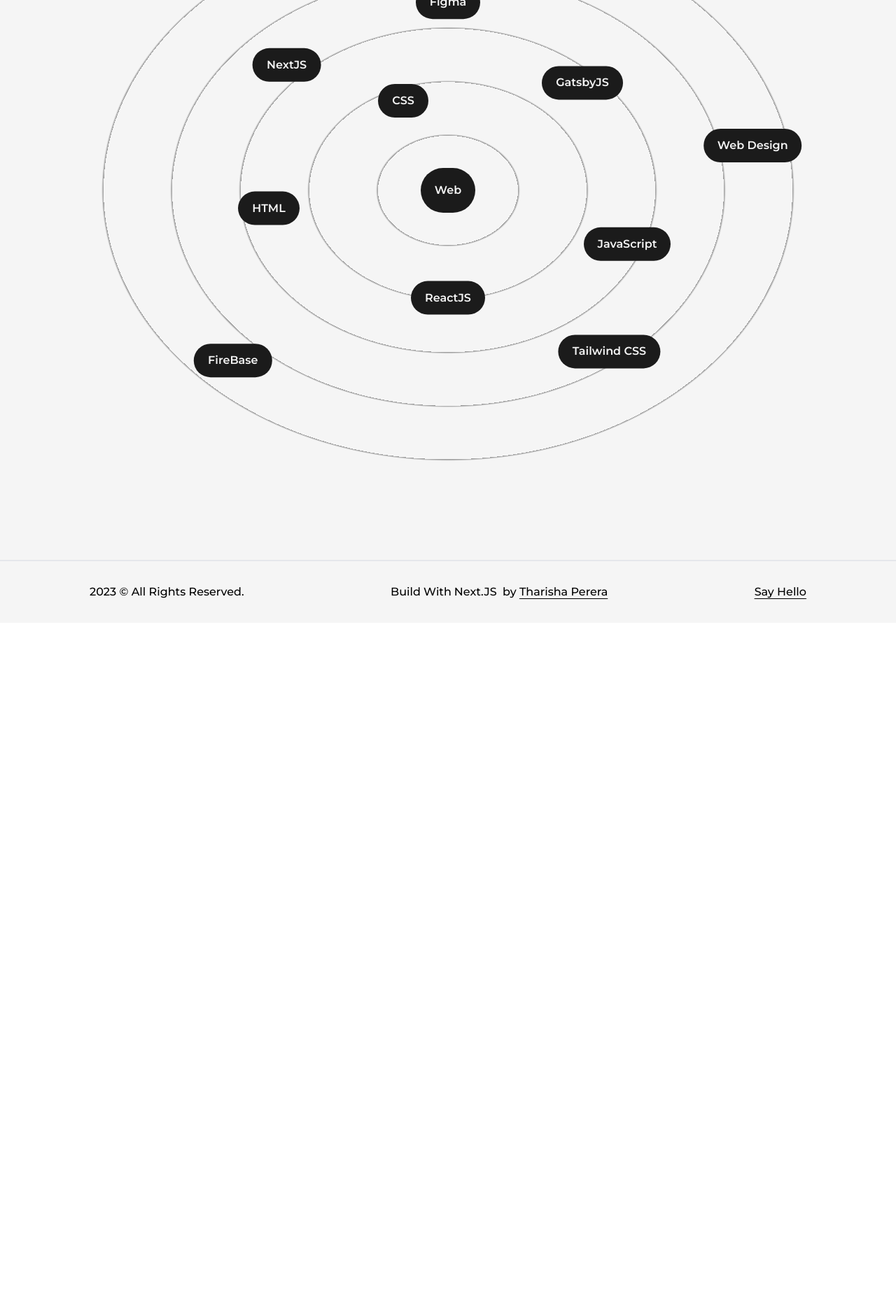
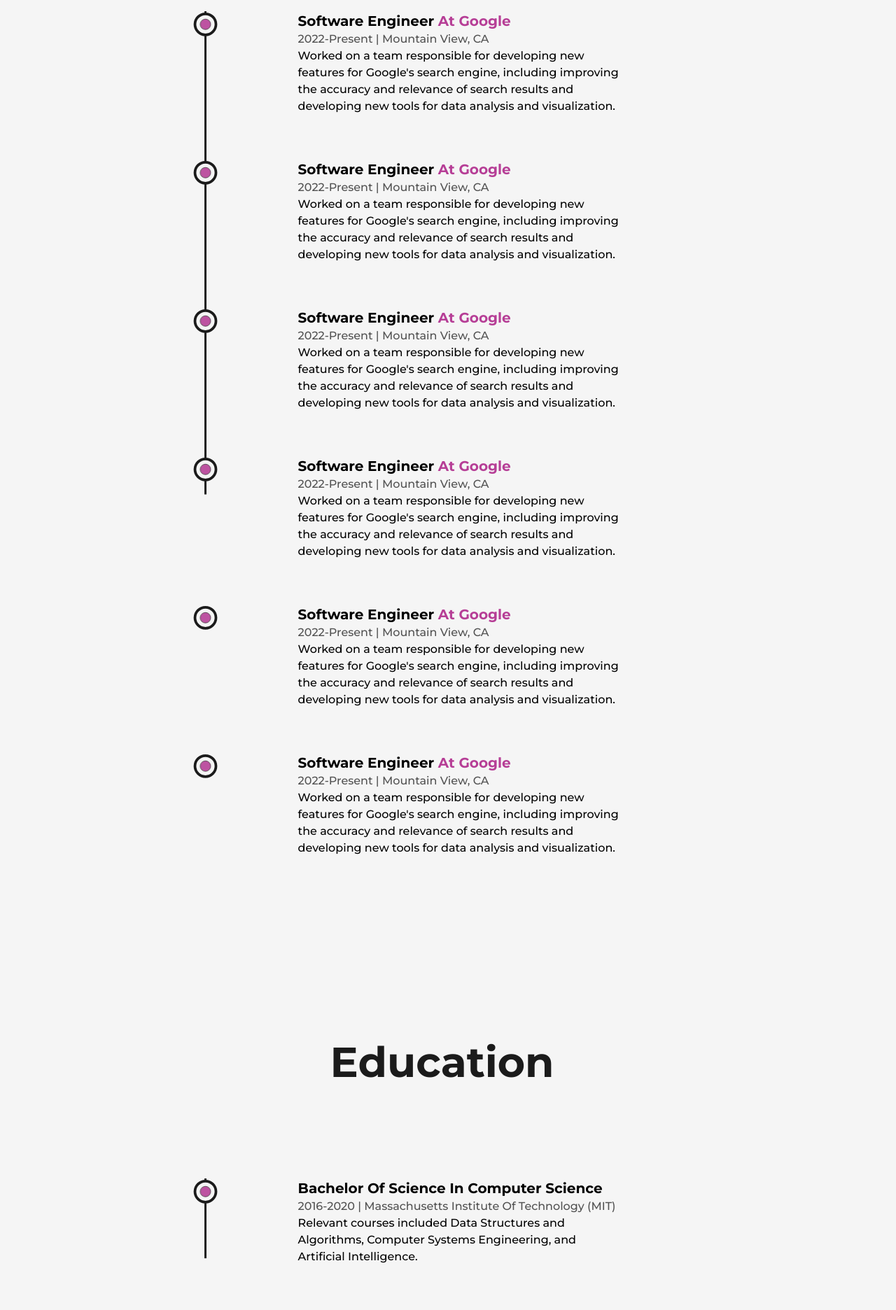
Before and after one commit to TharishaPerera/portfolio-next, a Next.js app: page /about in a window 1280 px wide. Shown: the part 1360-3232 px from the top of the page at 70% size. Before the commit the page ends 2250 px from the top, so only its background shows below. Built offline with nearby package versions, Linux system fonts and the light colour scheme.

Commit message:
about page

```diff
--- a/src/components/AnimatedText.js
+++ b/src/components/AnimatedText.js
@@ -31,7 +31,7 @@
 const AnimatedText = ({text, className=""}) => {
   return (
     <div className='w-full mx-auto py-2 flex items-center justify-center text-center overflow-hidden'>
-        <motion.h1 className={`inline-block w-full text-dark font-bold capitalize text-8xl ${className}`} variants={quote} initial="initial" animate="animate">
+        <motion.h1 className={`inline-block w-full text-dark font-bold capitalize text-8xl ${className}`} variants={quote} initial="initial" whileInView="animate">
             {
                 text.split(" ").map((word, index) =>
                     <motion.span key={word+'-'+index} className='inline-block' variants={singleWord}>
--- /dev/null
+++ b/src/components/Education.js
@@ -0,0 +1,80 @@
+import React, { useRef } from "react";
+import { motion, spring, useScroll } from "framer-motion";
+import { LiIcon } from "./LiIcon";
+import AnimatedText from "./AnimatedText";
+
+const Details = ({ type, time, place, info }) => {
+    const ref = useRef(null)
+    return (
+        <li ref={ref} className="my-8 first:mt-0 last:mb-0 w-[60%] mx-auto flex flex-col items-center justify-between">
+            <LiIcon reference={ref} />
+            <motion.div initial={{y:50}} whileInView={{y:0}} transition={{duration:0.5, type:spring}} >
+                <h3 className="capitalize font-bold text-xl">
+                    {type}
+                </h3>
+                <span className="capitalize font-medium text-dark/75">
+                    {time} | {place}
+                </span>
+                <p className="font-medium w-full">{info}</p>
+            </motion.div>
+        </li>
+    );
+};
+
+const Education = () => {
+    const ref = useRef(null)
+    const { scrollYProgress } = useScroll(
+        {
+            target: ref,
+            offset: ["start end", "center start"]
+        }
+    )
+    return (
+        <div className="my-64">
+            <AnimatedText text="Education" className="!font-bold !text-6xl !mb-32 !w-full !text-center" />
+            {/* <h2 className="font-bold text-6xl mb-32 w-full text-center">
+                Eductaion
+            </h2> */}
+
+            <div ref={ref} className="w-[75%] mx-auto relative">
+                <motion.div
+                    style={{scaleY: scrollYProgress}}
+                    className="absolute left-9 top-0 w-[3px] h-full bg-dark origin-top"
+                />
+
+                <ul className="w-full flex flex-col items-start justify-between ml-4">
+                    {/* <Details
+                        type=""
+                        time=""
+                        place=""
+                        info=""
+                    /> */}
+                    <Details
+                        type="Bachelor Of Science In Computer Science"
+                        time="2016-2020"
+                        place="Massachusetts Institute Of Technology (MIT)"
+                        info="Relevant courses included Data Structures and Algorithms, Computer Systems Engineering, and Artificial
+                        Intelligence."
+                    />
+                    <Details
+                        type="Bachelor Of Science In Computer Science"
+                        time="2016-2020"
+                        place="Massachusetts Institute Of Technology (MIT)"
+                        info="Relevant courses included Data Structures and Algorithms, Computer Systems Engineering, and Artificial
+                        Intelligence."
+                    />
+                    <Details
+                        type="Bachelor Of Science In Computer Science"
+                        time="2016-2020"
+                        place="Massachusetts Institute Of Technology (MIT)"
+                        info="Relevant courses included Data Structures and Algorithms, Computer Systems Engineering, and Artificial
+                        Intelligence."
+                    />
+
+                </ul>
+            </div>
+        </div>
+    );
+};
+
+export default Education;
--- /dev/null
+++ b/src/components/Experience.js
@@ -0,0 +1,121 @@
+import React, { useRef } from "react";
+import { motion, spring, useScroll } from "framer-motion";
+import { LiIcon } from "./LiIcon";
+import AnimatedText from "./AnimatedText";
+
+const Details = ({ position, company, companyLink, time, address, work }) => {
+    const ref = useRef(null)
+    return (
+        <li ref={ref} className="my-8 first:mt-0 last:mb-0 w-[60%] mx-auto flex flex-col items-center justify-between">
+            <LiIcon reference={ref} />
+            <motion.div initial={{y:50}} whileInView={{y:0}} transition={{duration:0.5, type:spring}} >
+                <h3 className="capitalize font-bold text-xl">
+                    {position}&nbsp;
+                    <a
+                        href={companyLink}
+                        target="_blank"
+                        className="text-primary capitalize"
+                    >
+                        at&nbsp;{company}
+                    </a>
+                </h3>
+                <span className="capitalize font-medium text-dark/75">
+                    {time} | {address}
+                </span>
+                <p className="font-medium w-full">{work}</p>
+            </motion.div>
+        </li>
+    );
+};
+
+const Experience = () => {
+    const ref = useRef(null)
+    const { scrollYProgress } = useScroll(
+        {
+            target: ref,
+            offset: ["start end", "center start"]
+        }
+    )
+    return (
+        <div className="my-64">
+            <AnimatedText text="Experience" className="!font-bold !text-6xl !mb-32 !w-full !text-center" />
+            {/* <h2 className="font-bold text-6xl mb-32 w-full text-center">
+                Experience
+            </h2> */}
+
+            <div ref={ref} className="w-[75%] mx-auto relative">
+                <motion.div
+                    style={{scaleY: scrollYProgress}}
+                    className="absolute left-9 top-0 w-[3px] h-full bg-dark origin-top"
+                />
+
+                <ul className="w-full flex flex-col items-start justify-between ml-4">
+                    {/* <Details
+                    position=""
+                    company=""
+                    time=""
+                    address=""
+                    work=""
+                /> */}
+
+                    <Details
+                        position="Software Engineer"
+                        company="Google"
+                        time="2022-Present"
+                        address="Mountain View, CA"
+                        work="Worked on a team responsible for developing new features for Google's
+                    search engine, including improving the accuracy and relevance of search results and
+                    developing new tools for data analysis and visualization."
+                    />
+                    <Details
+                        position="Software Engineer"
+                        company="Google"
+                        time="2022-Present"
+                        address="Mountain View, CA"
+                        work="Worked on a team responsible for developing new features for Google's
+                    search engine, including improving the accuracy and relevance of search results and
+                    developing new tools for data analysis and visualization."
+                    />
+                    <Details
+                        position="Software Engineer"
+                        company="Google"
+                        time="2022-Present"
+                        address="Mountain View, CA"
+                        work="Worked on a team responsible for developing new features for Google's
+                    search engine, including improving the accuracy and relevance of search results and
+                    developing new tools for data analysis and visualization."
+                    />
+                    <Details
+                        position="Software Engineer"
+                        company="Google"
+                        time="2022-Present"
+                        address="Mountain View, CA"
+                        work="Worked on a team responsible for developing new features for Google's
+                    search engine, including improving the accuracy and relevance of search results and
+                    developing new tools for data analysis and visualization."
+                    />
+                    <Details
+                        position="Software Engineer"
+                        company="Google"
+                        time="2022-Present"
+                        address="Mountain View, CA"
+                        work="Worked on a team responsible for developing new features for Google's
+                    search engine, including improving the accuracy and relevance of search results and
+                    developing new tools for data analysis and visualization."
+                    />
+                    <Details
+                        position="Software Engineer"
+                        company="Google"
+                        time="2022-Present"
+                        address="Mountain View, CA"
+                        work="Worked on a team responsible for developing new features for Google's
+                    search engine, including improving the accuracy and relevance of search results and
+                    developing new tools for data analysis and visualization."
+                    />
+                </ul>
+            </div>
+        </div>
+    );
+};
+
+export default Experience;
--- /dev/null
+++ b/src/components/LiIcon.js
@@ -0,0 +1,20 @@
+import React from 'react'
+import { motion, useScroll } from 'framer-motion'
+
+export const LiIcon = ({reference}) => {
+    const { scrollYProgress } = useScroll(
+        {
+            target: reference,
+            offset: ["center end", "center center"]
+        }
+    )
+    return (
+        <figure className='absolute left-0 stroke-dark'>
+            <svg className='-rotate-90' width="75" height="75" viewBox='0 0 100 100'>
+                <circle cx="75" cy="50" r="20" className='stroke-primary stroke-1 fill-none' />
+                <motion.circle cx="75" cy="50" r="20" className='stroke-[5px] fill-light' style={{pathLength: scrollYProgress}} />
+                <circle cx="75" cy="50" r="10" className='animate-pulse stroke-1 fill-primary' />
+            </svg>
+        </figure>
+    )
+}
--- a/src/components/Skills.js
+++ b/src/components/Skills.js
@@ -1,5 +1,6 @@
 import React from "react";
 import { motion } from "framer-motion";
+import AnimatedText from "./AnimatedText";
 
 const Skill = ({name, x, y}) => {
 	return(
@@ -18,7 +19,8 @@
 const Skills = () => {
 	return (
 		<>
-			<h2 className="font-bold text-6xl mt-64 w-full text-center">Skills</h2>
+			<AnimatedText text="Skills" className="!font-bold !text-6xl !mt-64 !w-full !text-center" />
+			{/* <h2 className="font-bold text-6xl mt-64 w-full text-center">Skills</h2> */}
 			<div className="w-full h-screen relative flex items-center justify-center rounded-full bg-circularLight">
 				<motion.div className="flex items-center justify-center rounded-full font-semibold bg-dark text-light p-5 shadow-dark cursor-pointer" whileHover={{scale:1.05}}>Web</motion.div>
 				<Skill name="HTML" x="-20vw" y="2vw" />
--- a/src/pages/about.js
+++ b/src/pages/about.js
@@ -6,6 +6,8 @@
 import profilePic from '../../public/images/profile/developer-pic-2.jpg'
 import { useInView, useMotionValue, useSpring } from 'framer-motion'
 import Skills from '@/components/Skills'
+import Experience from '@/components/Experience'
+import Education from '@/components/Education'
 
 const AnimatedNumbers = ({value}) => {
     const ref = useRef(null)
@@ -87,7 +89,9 @@
                     </div>
                 </div>
 
-                <Skills />
+                {/* <Skills /> */}
+                <Experience />
+                <Education />
             </Layout>
         </main>
     </>
```
